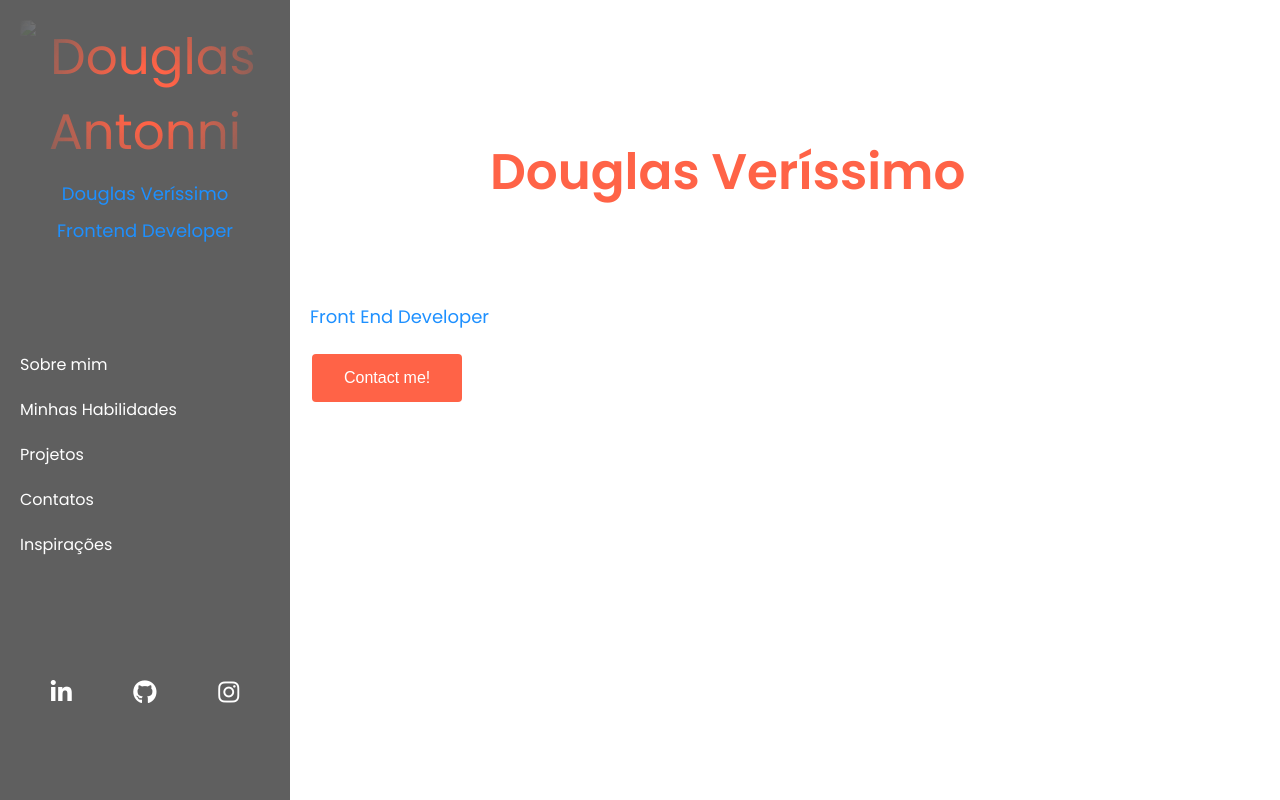
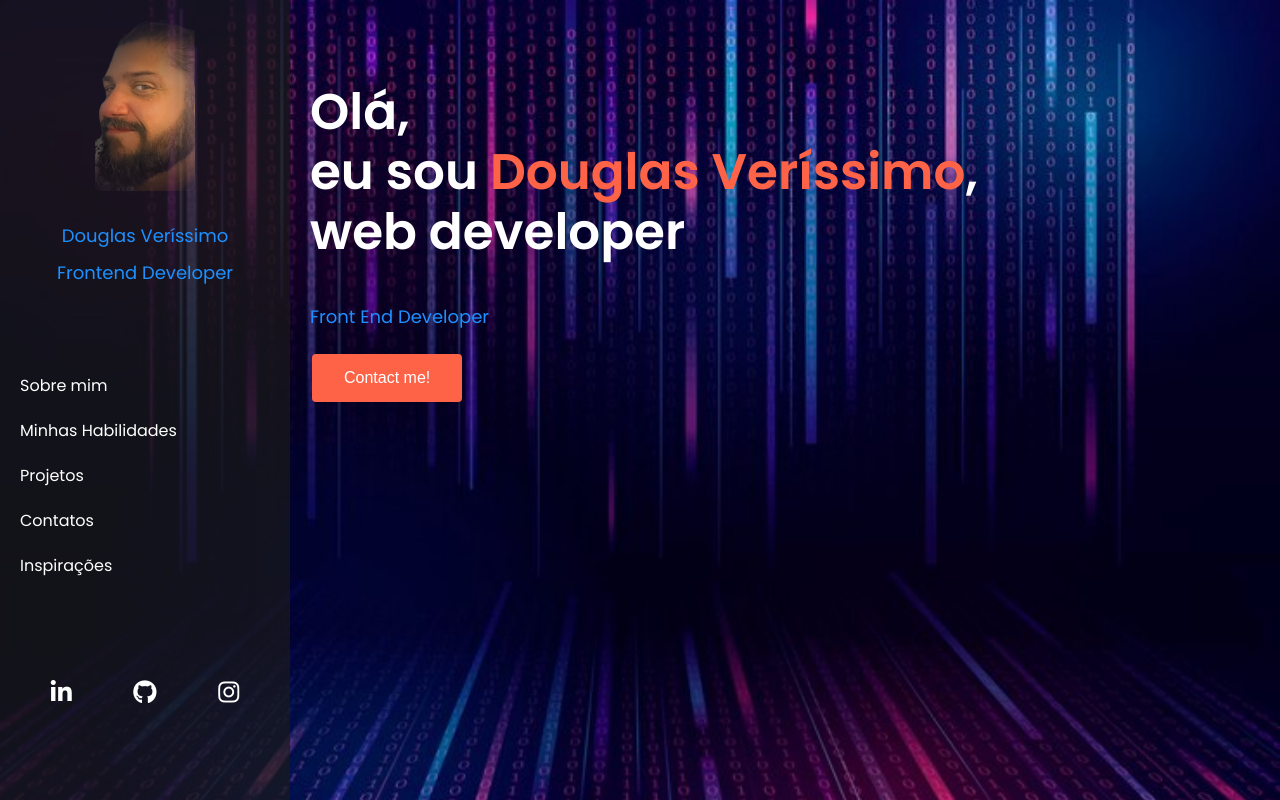
Before and after one commit to DouglasAntonni/Doug.Dev.Portfolio, a website: page index.html in a window 1280 px wide. Drawn offline with Linux system fonts and the light colour scheme; the site is published under a folder, as on GitHub Pages, so addresses that start at the root find nothing.

Commit message:
corrigido4

```diff
--- a/index.html
+++ b/index.html
@@ -1,9 +1,9 @@
 <!DOCTYPE html>
-<html lang="en">
+<html lang="pt-br">
 <head>
     <meta charset="UTF-8">
     <meta name="viewport" content="width=device-width, initial-scale=1.0">
-    <title>Douglas - Web Developer</title>
+    <title>Douglas - Frontend Web Developer</title>
     <link rel="stylesheet" href="https://cdnjs.cloudflare.com/ajax/libs/font-awesome/6.0.0-beta3/css/all.min.css">
     <link rel="stylesheet" href="styles.css">
     <link rel="icon" href="assets/programming-icon.png" type="image/png">
@@ -13,7 +13,7 @@
     <div class="container">
         <aside class="sidebar">
             <div class="logo">
-                <span class="logo-text"><img class="avatar" src="/img/avatar1.png" alt="Douglas Antonni"></span>
+                <span class="logo-text"><img class="avatar" src="img/avatar1.png" alt="Douglas Antonni"></span>
                 <span class="name">Douglas Veríssimo</span>
                 <span class="profession">Frontend Developer</span>
             </div>
--- a/styles.css
+++ b/styles.css
@@ -2,7 +2,7 @@ body {
     margin: 0;
     font-family: 'Poppins', Arial, sans-serif;
     color: #ffffff;
-    background-image: url("/img/wall7.jpg");
+    background-image: url("img/wall7.jpg");
     background-size: cover;
 }
 .avatar-container {
```
